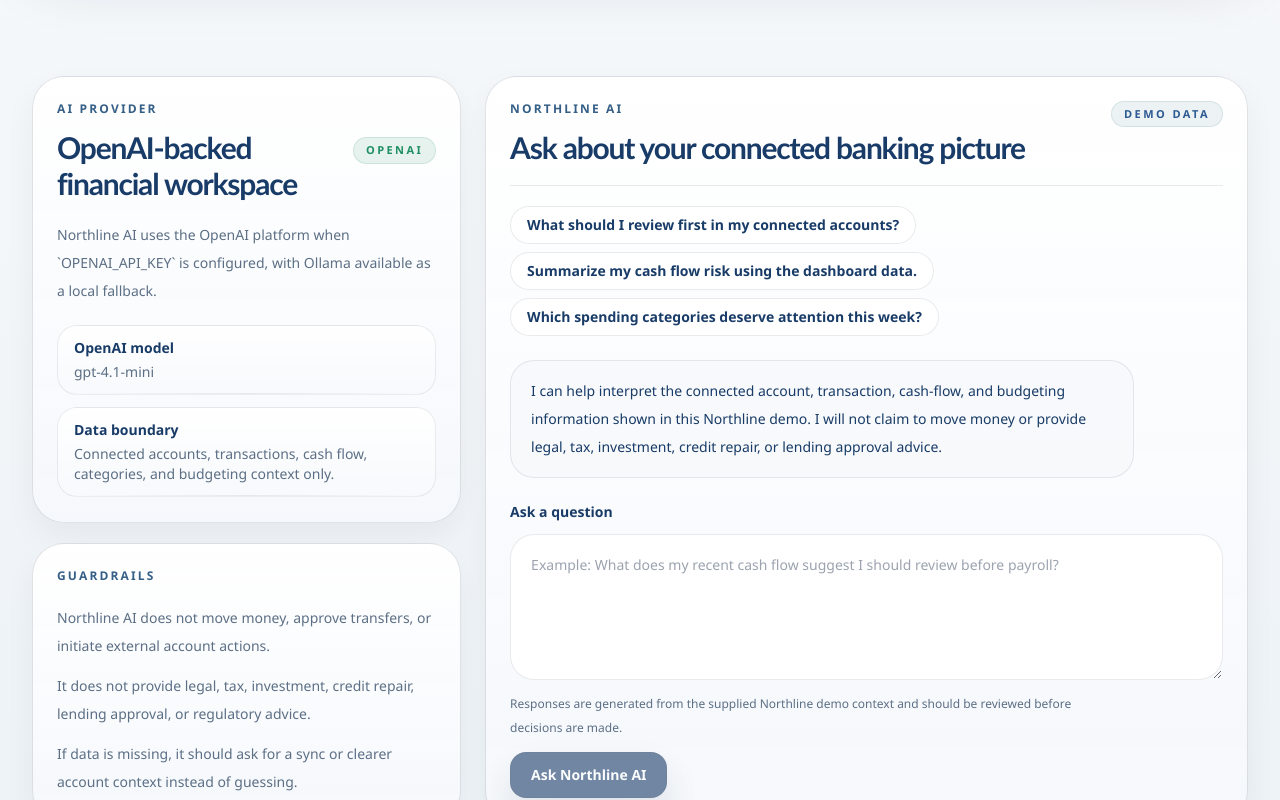
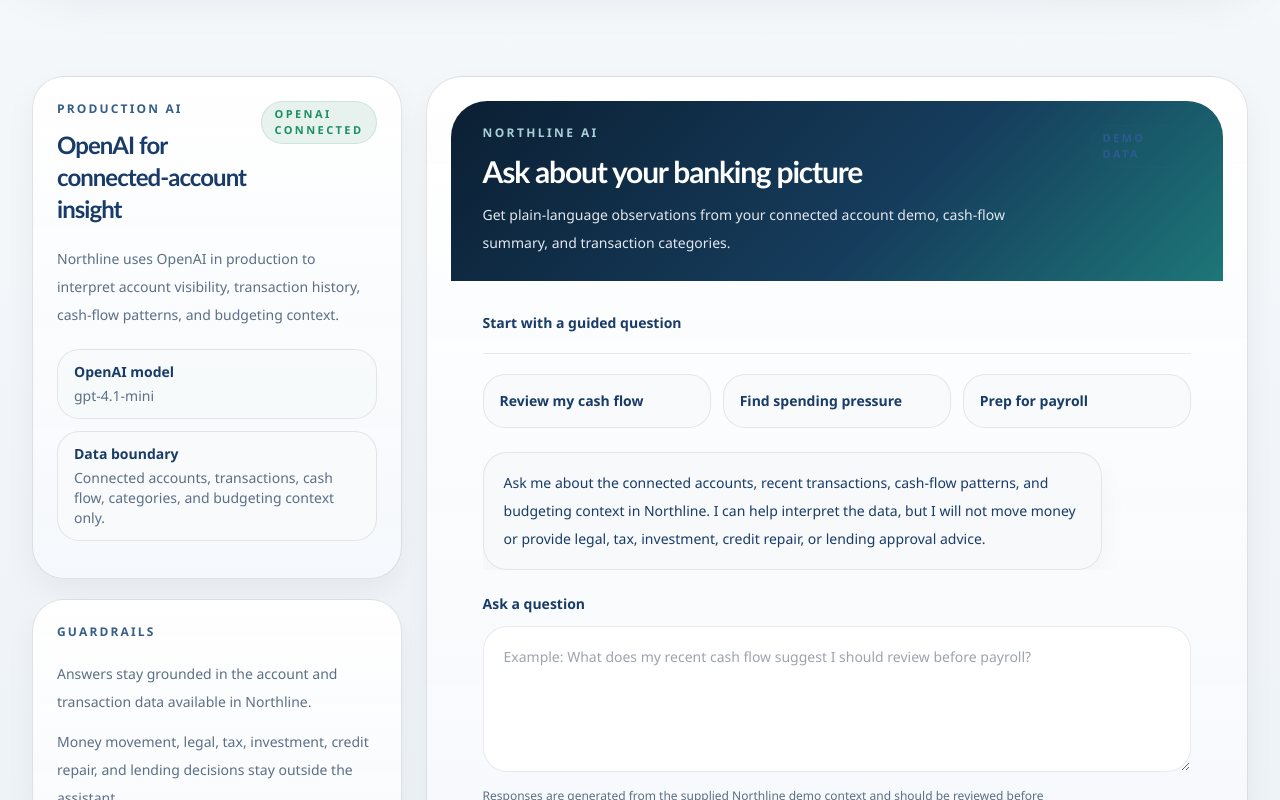
Before and after one commit to Gavynwitcher/Ai-Money-Studio-improved-, a Next.js app in the folder apps/web/: page /assistant in a window 1280 px wide. Shown: the part 740-1540 px from the top of the page. Built offline with nearby package versions, Linux system fonts and the light colour scheme; no server answers.

Commit message:
Clean up Northline AI OpenAI provider UI

```diff
--- a/apps/web/src/app/api/ollama/chat/route.ts
+++ b/apps/web/src/app/api/ollama/chat/route.ts
@@ -96,6 +96,9 @@
   const preferredProvider = params.payload.provider || process.env.NORTHLINE_AI_PROVIDER || "auto";
   const shouldUseOpenAi =
     preferredProvider === "openai" || (preferredProvider === "auto" && openAiConfig.configured);
+  const allowLocalFallback =
+    preferredProvider === "ollama" ||
+    (!process.env.VERCEL && process.env.NORTHLINE_AI_ALLOW_LOCAL_FALLBACK === "true");
 
   if (shouldUseOpenAi) {
     try {
@@ -105,7 +108,7 @@
         maxOutputTokens: 1400
       });
     } catch (error) {
-      if (preferredProvider === "openai") {
+      if (!allowLocalFallback) {
         throw error;
       }
     }
--- a/apps/web/src/components/assistant/northline-assistant.tsx
+++ b/apps/web/src/components/assistant/northline-assistant.tsx
@@ -17,18 +17,26 @@
   openai?: {
     available?: boolean;
     defaultModel?: string;
+    error?: string | null;
   };
   ollama?: {
     available?: boolean;
     defaultModel?: string;
+    error?: string | null;
   };
 };
 
 const starterPrompts = [
-  "What should I review first in my connected accounts?",
-  "Summarize my cash flow risk using the dashboard data.",
-  "Which spending categories deserve attention this week?"
+  "Review my cash flow",
+  "Find spending pressure",
+  "Prep for payroll"
 ];
+
+const promptText: Record<(typeof starterPrompts)[number], string> = {
+  "Review my cash flow": "Summarize my cash flow risk using the dashboard data.",
+  "Find spending pressure": "Which spending categories deserve attention this week?",
+  "Prep for payroll": "What should I review before the next payroll reserve check?"
+};
 
 function buildSummaryContext() {
   const income = transactions
@@ -102,7 +110,7 @@
     {
       role: "assistant",
       content:
-        "I can help interpret the connected account, transaction, cash-flow, and budgeting information shown in this Northline demo. I will not claim to move money or provide legal, tax, investment, credit repair, or lending approval advice."
+        "Ask me about the connected accounts, recent transactions, cash-flow patterns, and budgeting context in Northline. I can help interpret the data, but I will not move money or provide legal, tax, investment, credit repair, or lending approval advice."
     }
   ]);
   const [input, setInput] = useState("");
@@ -112,6 +120,9 @@
 
   const summaryContext = useMemo(() => buildSummaryContext(), []);
   const accountContext = useMemo(() => buildAccountContext(), []);
+  const openAiReady = status?.openai?.available === true;
+  const providerTone = openAiReady ? "success" : status?.provider === "ollama" ? "warning" : "muted";
+  const providerLabel = openAiReady ? "OpenAI connected" : status?.provider === "ollama" ? "Local fallback" : "Checking";
 
   useEffect(() => {
     let active = true;
@@ -127,6 +138,20 @@
       active = false;
     };
   }, []);
+
+  function friendlyError(message: string) {
+    const lower = message.toLowerCase();
+    if (lower.includes("quota") || lower.includes("billing")) {
+      return "OpenAI is connected, but the OpenAI project quota or billing limit needs attention before Northline AI can answer live.";
+    }
+    if (lower.includes("openai_api_key")) {
+      return "OpenAI is not ready yet. Add the OpenAI API key in Vercel and redeploy.";
+    }
+    if (lower.includes("ollama") || lower.includes("localhost")) {
+      return "Northline AI is configured for OpenAI in production. The local Ollama fallback is not used on the live site.";
+    }
+    return message || "Northline AI could not respond. Please try again.";
+  }
 
   async function sendMessage(nextPrompt?: string) {
     const prompt = (nextPrompt ?? input).trim();
@@ -168,7 +193,7 @@
       }
       setMessages((current) => [...current, { role: "assistant", content: payload.reply || "" }]);
     } catch (nextError) {
-      setError(nextError instanceof Error ? nextError.message : "Northline AI could not respond.");
+      setError(friendlyError(nextError instanceof Error ? nextError.message : "Northline AI could not respond."));
     }
   }
 
@@ -180,69 +205,77 @@
   }
 
   return (
-    <div className="grid gap-6 lg:grid-cols-[0.72fr_1.28fr]">
+    <div className="grid gap-6 lg:grid-cols-[0.62fr_1.38fr]">
       <div className="grid gap-5">
-        <Card className="rounded-[32px]">
-          <div className="flex items-center justify-between gap-3">
+        <Card className="rounded-[32px] border-[rgba(11,31,51,0.08)] bg-white/95 p-6 shadow-[0_24px_70px_rgba(11,31,51,0.08)]">
+          <div className="flex items-start justify-between gap-3">
             <div>
               <p className="text-xs font-semibold uppercase tracking-[0.18em] text-[var(--teal)]">
-                AI provider
+                Production AI
               </p>
-              <h2 className="mt-3 font-heading text-3xl font-semibold tracking-[-0.04em] text-[var(--navy)]">
-                OpenAI-backed financial workspace
+              <h2 className="mt-3 font-heading text-2xl font-semibold tracking-[-0.04em] text-[var(--navy)]">
+                OpenAI for connected-account insight
               </h2>
             </div>
-            <Badge tone={status?.provider === "openai" ? "success" : status?.provider === "ollama" ? "warning" : "muted"}>
-              {status?.provider ?? "checking"}
-            </Badge>
+            <Badge tone={providerTone}>{providerLabel}</Badge>
           </div>
           <p className="mt-5 text-sm leading-7 text-[var(--muted)]">
-            Northline AI uses the OpenAI platform when `OPENAI_API_KEY` is configured, with Ollama available as a local fallback.
+            Northline uses OpenAI in production to interpret account visibility, transaction history, cash-flow patterns, and budgeting context.
           </p>
           <div className="mt-5 grid gap-3 text-sm">
-            <div className="ledger-row rounded-[20px] px-4 py-3">
+            <div className="rounded-[22px] border border-[var(--line)] bg-slate-50/80 px-4 py-3">
               <p className="font-semibold text-[var(--navy)]">OpenAI model</p>
               <p className="mt-1 text-[var(--muted)]">{status?.openai?.defaultModel ?? "Configured by OPENAI_MODEL"}</p>
             </div>
-            <div className="ledger-row rounded-[20px] px-4 py-3">
+            <div className="rounded-[22px] border border-[var(--line)] bg-slate-50/80 px-4 py-3">
               <p className="font-semibold text-[var(--navy)]">Data boundary</p>
               <p className="mt-1 text-[var(--muted)]">Connected accounts, transactions, cash flow, categories, and budgeting context only.</p>
             </div>
           </div>
         </Card>
 
-        <Card className="rounded-[32px]">
+        <Card className="rounded-[32px] border-[rgba(11,31,51,0.08)] bg-[linear-gradient(135deg,#ffffff_0%,#f3fbfb_100%)] p-6">
           <p className="text-xs font-semibold uppercase tracking-[0.18em] text-[var(--teal)]">Guardrails</p>
           <div className="mt-5 grid gap-3 text-sm leading-7 text-[var(--muted)]">
-            <p>Northline AI does not move money, approve transfers, or initiate external account actions.</p>
-            <p>It does not provide legal, tax, investment, credit repair, lending approval, or regulatory advice.</p>
-            <p>If data is missing, it should ask for a sync or clearer account context instead of guessing.</p>
+            <p>Answers stay grounded in the account and transaction data available in Northline.</p>
+            <p>Money movement, legal, tax, investment, credit repair, and lending decisions stay outside the assistant.</p>
+            <p>If data is missing, Northline AI should ask for a bank sync or clearer context instead of guessing.</p>
           </div>
         </Card>
       </div>
 
-      <Card className="rounded-[32px]">
-        <div className="flex flex-col gap-4 border-b border-[var(--line)] pb-5 sm:flex-row sm:items-start sm:justify-between">
-          <div>
-            <p className="text-xs font-semibold uppercase tracking-[0.18em] text-[var(--teal)]">Northline AI</p>
-            <h2 className="mt-3 font-heading text-3xl font-semibold tracking-[-0.04em] text-[var(--navy)]">
-              Ask about your connected banking picture
-            </h2>
+      <Card className="rounded-[36px] border-[rgba(11,31,51,0.08)] bg-white/95 p-0 shadow-[0_30px_90px_rgba(11,31,51,0.10)]">
+        <div className="rounded-t-[36px] bg-[linear-gradient(135deg,#0b1f33_0%,#163d5d_58%,#1d7778_100%)] px-6 py-6 text-white sm:px-8">
+          <div className="flex flex-col gap-4 sm:flex-row sm:items-start sm:justify-between">
+            <div>
+              <p className="text-xs font-semibold uppercase tracking-[0.2em] text-cyan-100/80">Northline AI</p>
+              <h2 className="mt-3 font-heading text-3xl font-semibold tracking-[-0.04em] text-white">
+                Ask about your banking picture
+              </h2>
+              <p className="mt-3 max-w-2xl text-sm leading-7 text-slate-200">
+                Get plain-language observations from your connected account demo, cash-flow summary, and transaction categories.
+              </p>
+            </div>
+            <Badge tone="teal">Demo data</Badge>
           </div>
-          <Badge tone="teal">Demo data</Badge>
         </div>
 
-        <div className="mt-5 flex flex-wrap gap-2">
+        <div className="p-6 sm:p-8">
+        <div className="flex flex-col gap-4 border-b border-[var(--line)] pb-5 sm:flex-row sm:items-start sm:justify-between">
+          <p className="text-sm font-semibold text-[var(--navy)]">Start with a guided question</p>
+        </div>
+
+        <div className="mt-5 grid gap-3 sm:grid-cols-3">
           {starterPrompts.map((prompt) => (
             <button
               key={prompt}
               type="button"
               onClick={() =>
                 startTransition(() => {
-                  void sendMessage(prompt);
+                  void sendMessage(promptText[prompt]);
                 })
               }
-              className="rounded-full border border-[var(--line)] bg-white px-4 py-2 text-left text-sm font-semibold text-[var(--navy)] transition hover:border-[var(--ocean)]"
+              className="rounded-[22px] border border-[var(--line)] bg-slate-50/80 px-4 py-4 text-left text-sm font-semibold text-[var(--navy)] transition hover:-translate-y-0.5 hover:border-[var(--ocean)] hover:bg-white hover:shadow-[0_14px_34px_rgba(11,31,51,0.08)]"
             >
               {prompt}
             </button>
@@ -256,7 +289,7 @@
               className={
                 message.role === "user"
                   ? "ml-auto max-w-[85%] rounded-[24px] bg-[var(--navy)] px-5 py-4 text-sm leading-7 text-white"
-                  : "max-w-[88%] rounded-[24px] border border-[var(--line)] bg-slate-50/90 px-5 py-4 text-sm leading-7 text-[var(--navy)]"
+                  : "max-w-[88%] rounded-[24px] border border-[var(--line)] bg-slate-50/90 px-5 py-4 text-sm leading-7 text-[var(--navy)] shadow-[0_12px_30px_rgba(11,31,51,0.04)]"
               }
             >
               {message.content}
@@ -270,7 +303,7 @@
         </div>
 
         {error ? (
-          <p className="mt-5 rounded-[20px] bg-[rgba(178,67,67,0.12)] px-4 py-3 text-sm text-[var(--danger)]">
+          <p className="mt-5 rounded-[22px] border border-[rgba(178,67,67,0.18)] bg-[rgba(178,67,67,0.09)] px-4 py-3 text-sm leading-7 text-[var(--danger)]">
             {error}
           </p>
         ) : null}
@@ -296,6 +329,7 @@
             </Button>
           </div>
         </form>
+        </div>
       </Card>
     </div>
   );
```
